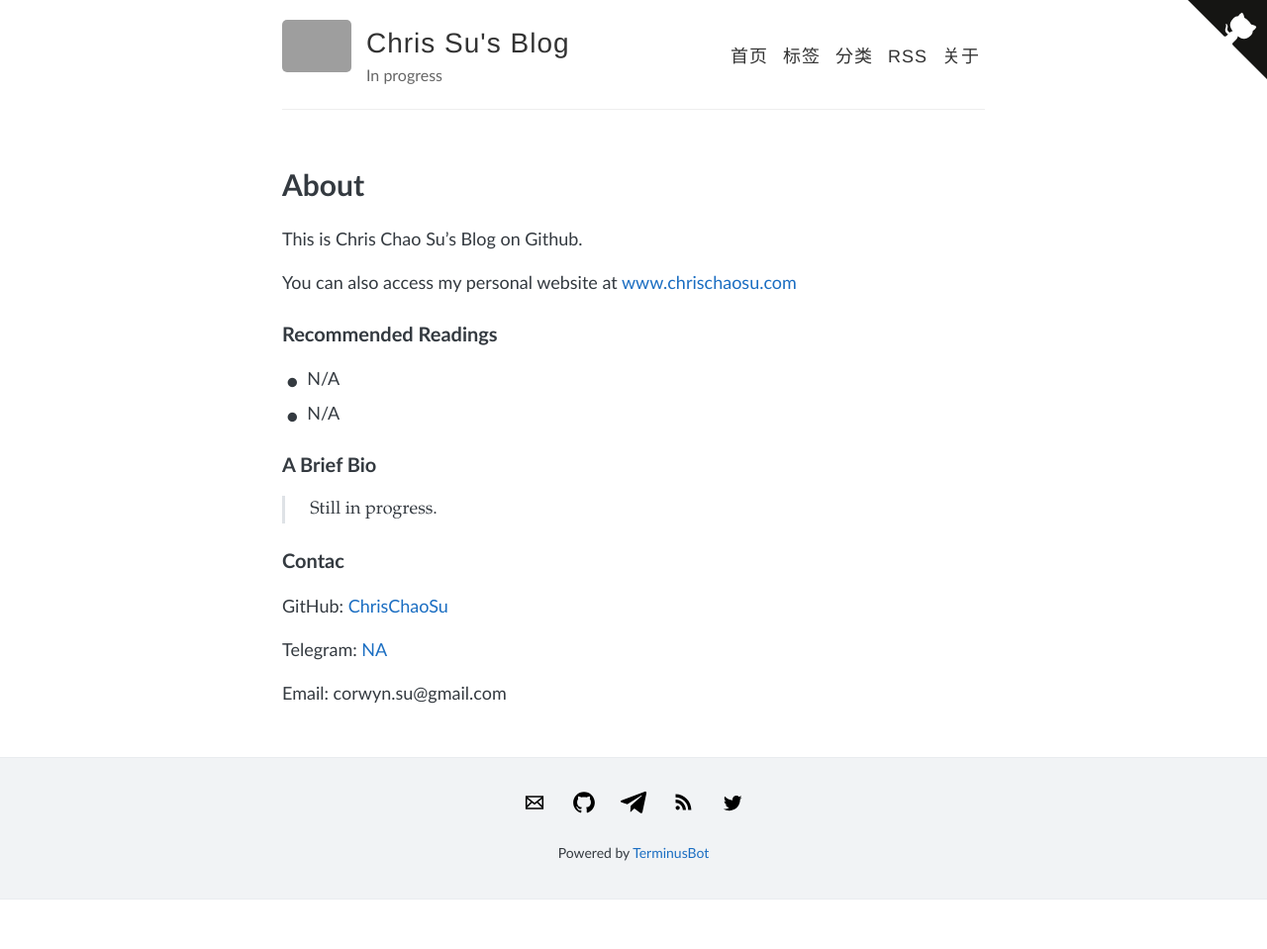
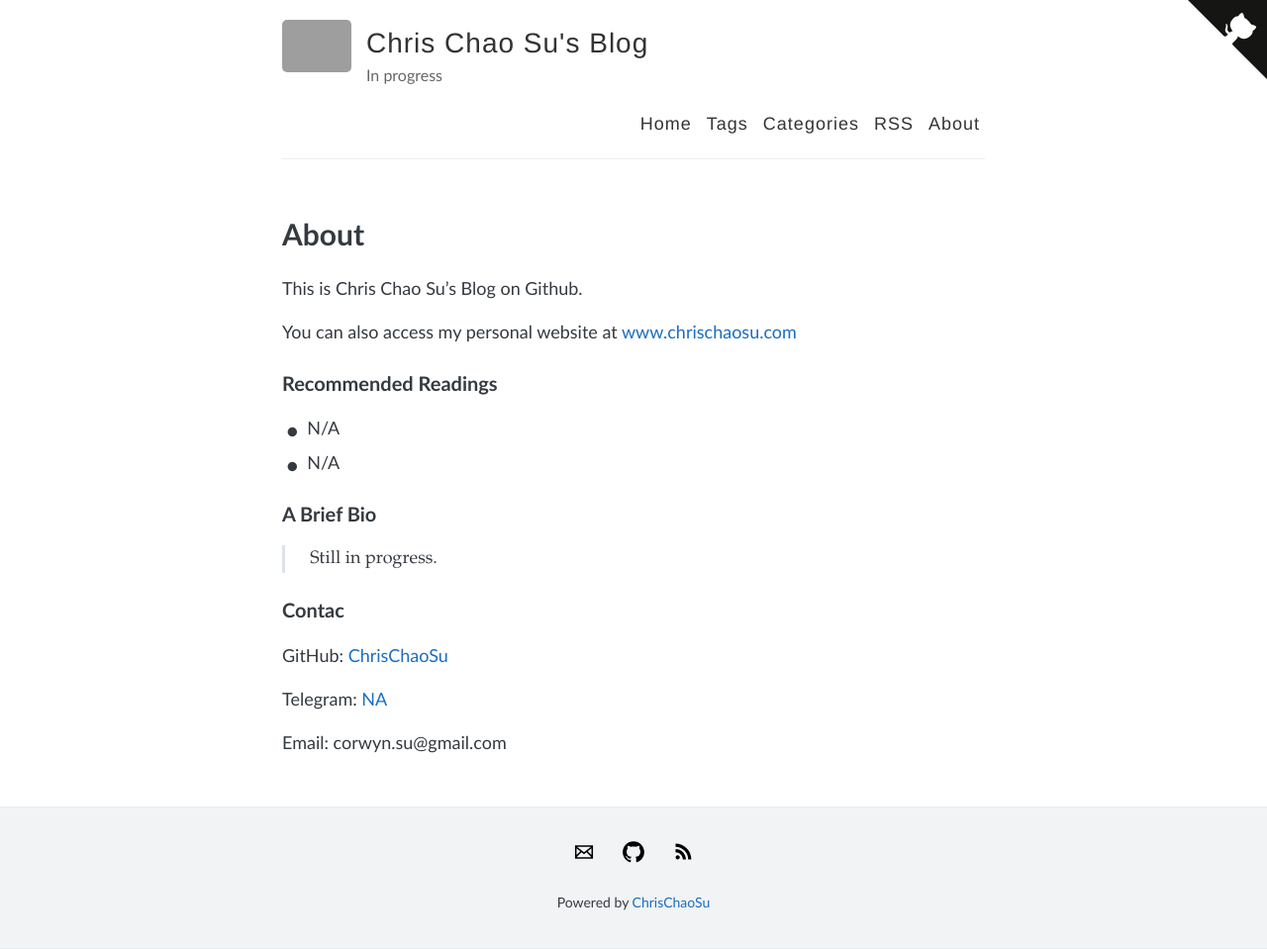
Before and after one commit to chrischaosu/blog, a Jekyll site: the page built from about.md, in a window 1280 px wide. Shown: the whole page at 99% size. Built offline with Jekyll 4.4.1, drawn with Linux system fonts in a browser that asks for light colours; before the commit the page ends 909 px from its top, so only the background shows below that; grey boxes are pictures that could not be loaded.

Commit message:
Update _config.yml

```diff
--- a/_config.yml
+++ b/_config.yml
@@ -3,7 +3,7 @@
 #
 
 # Name of your site (displayed in the header)
-name: Chris Su's Blog
+name: Chris Chao Su's Blog
 
 # Short bio or description (displayed in the header)
 description: In progress
@@ -20,15 +20,15 @@ avatar: https://raw.githubusercontent.com/barryclark/jekyll-now/master/images/je
 # and URL Link(e.g. 'Theme' tab below) tabs. If you don't need one, just delete
 # it from the list(Delete '- name: ' and 'url: ', too!)
 navigation:
-  - name: 首页
+  - name: Home
     url: /
-  - name: 标签
+  - name: Tags
     url: /tags.html
-  - name: 分类
+  - name: Categories
     url: /categories.html
   - name: RSS
     url: /atom.xml
-  - name: 关于
+  - name: About
     url: /about.html
 
 # Pagination
@@ -38,27 +38,27 @@ paginate: 20
 footer-links:
   behance: # https://www.behance.net/<username>
   dribbble:
-  email: terminus2049@protonmail.com
+  email: corwyn.su@gmail.com
   facebook:
   flickr:
-  github: TerminusBot/terminus-jekyll-template
+  github: chrischaosu
   googleplus: # anything in your profile username that comes after plus.google.com/
   instagram:
   linkedin:
-  telegram: terminus_9402
+  telegram:
   pinterest:
   rss: atom.xml # just type anything here for a working RSS icon
   stackoverflow: # your stackoverflow profile, e.g. "users/50476/bart-kiers"
   tumblr: # https://<username>.tumblr.com
-  twitter: 2049bbs
+  twitter:
   youtube: # channel/<your_long_string> or user/<user-name>
 
 # Text under the icons in footer
-footer-text: Powered by <a href="https://github.com/TerminusBot/terminus-jekyll-template">TerminusBot</a>
+footer-text: Powered by <a href="https://github.com/chrischaosu">ChrisChaoSu</a>
 
 # Your website URL (e.g. http://barryclark.github.io or http://www.barryclark.co)
 # Used for Sitemap.xml and your RSS feed
-url: https://terminusbot.github.io/
+url: https://chrischaosu.github.io/
 
 # If you're hosting your site at a Project repository on GitHub pages
 # (http://yourusername.github.io/repository-name)
```
